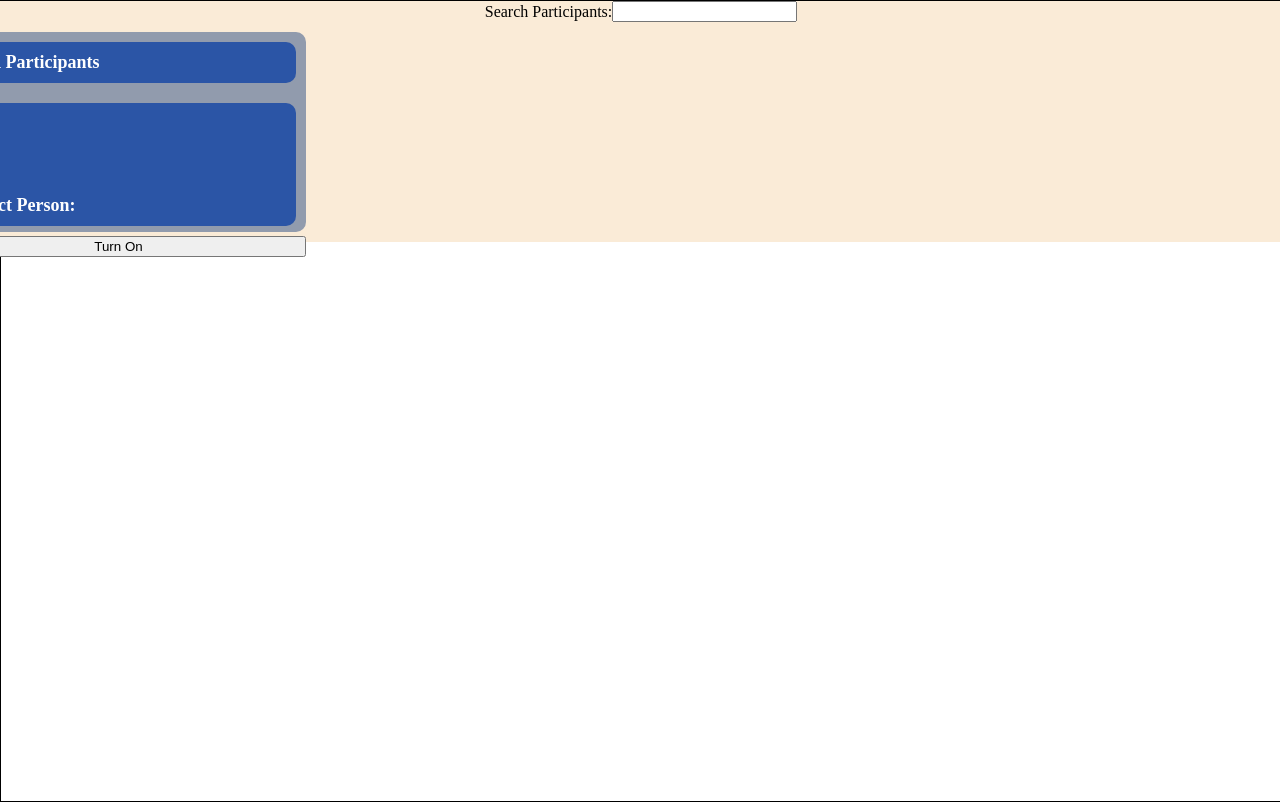
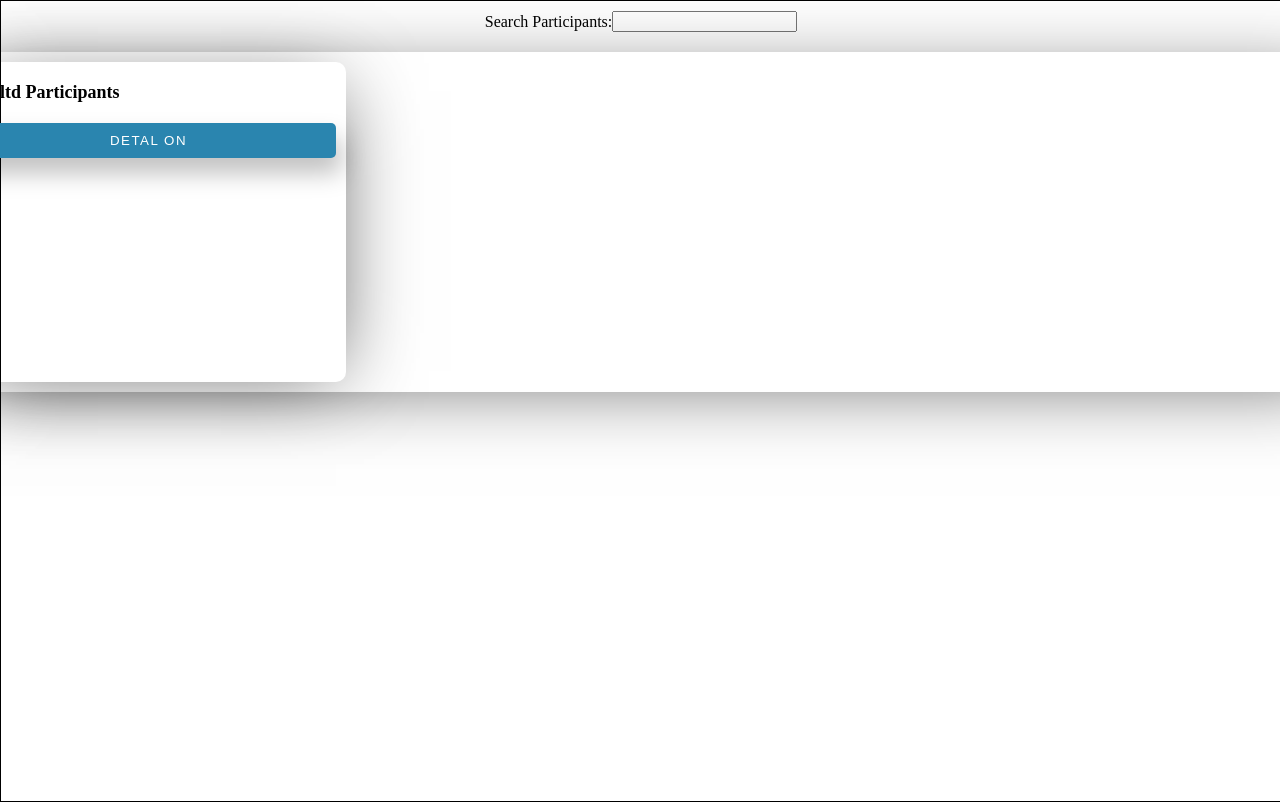
Before and after one commit to gagakik/agro, a React (Create React App) app in the folder my-app/: page /#/list in a window 1280 px wide. Shown: the top 802 px of the page. Built offline with nearby package versions, Linux system fonts and the light colour scheme.

Commit message:
no message

```diff
--- a/my-app/src/components/Api.js
+++ b/my-app/src/components/Api.js
@@ -4,11 +4,11 @@ import React, {useEffect, useState} from 'react';
 
 const Api = () => {
     const [data, setData] = useState([]);
-//http://10.168.133.11:8000/user/
+//http://213.131.37.250:8889/user/
     useEffect(() => {
         const fetchData = async () => {
           try {
-            const response = await fetch('http://10.168.133.11:8000/user/', {
+            const response = await fetch('http://213.131.37.250:8889/user/', {
               headers: {
                 'Content-Type': 'application/json',
                 'Referer':'http://localhost:3000/',
@@ -24,6 +24,8 @@ const Api = () => {
 
       fetchData();
     }, []);
+
+
 
     return (
       <div className='info'>
--- a/my-app/src/components/List.js
+++ b/my-app/src/components/List.js
@@ -14,20 +14,28 @@ const List = (props) => {
         <label htmlFor="psearch">Search Participants:</label>
         <input type="text" id="psearch" name="psearch" />
       </div>
+      <div className='company_wrap'>
       <div className='compList'>
         <div className='Participants'>
           <p className='num'>1</p>
           <p className='num'>ltd Participants</p>
         </div>
-        <div className='contact'>
+        <button onClick={handleToggle} className='edit'>
+        {detal ? 'Detal Off' : 'Detal On'}</button>
+        {detal && <div className='slide'>
+          <input type='submit' name='edit' value="EDIT" className='edit'/>
+          <input type='submit' name='edit' value="SAVE" className='save'/>
+          <input type='submit' name='edit' value="DELETE" className='delete'/>
+        </div>
+        }
+      </div>
+      {detal && <div className='slide'>
           <p className='num'>Tel:</p>
           <p className='num'>email:</p>
           <p className='num'>Contact Person:</p>
         </div>
-        <button onClick={handleToggle}>{detal ? 'Turn Off' : 'Turn On'}</button>
-
-      </div>
-      {detal && <div className='slide'>test</div>}
+        }
+    </div>
     </div>
   );
 }
--- a/my-app/src/components/Registration.js
+++ b/my-app/src/components/Registration.js
@@ -55,7 +55,7 @@ const Registration = () => {
   };
 
   return (
-    <div>
+    <div className='container'>
       <form onSubmit={handleSubmit}>
         <label>participant</label>
         <input type="text" name="participant" value={formData.participant} onChange={handleChange} />
--- a/my-app/src/components/api.css
+++ b/my-app/src/components/api.css
@@ -17,45 +17,7 @@
     gap: 20px;
 }
 
-.edit, .save  {
-    display: inline-block;
-    text-transform: uppercase;
-    color:#fff;
-    background-color: #2a85af;
-    text-align: center;
-    padding: 10px 20px;
-    letter-spacing: 1.5px;
-    user-select: none;
-    cursor: pointer;
-    box-shadow: 5px 15px 25px rgba(0, 0, 0,0.25);
-    border-radius: 5px;
-    border: none;
-}
 
-.edit:hover{
-    background-color: #7e939d;
-}
-.save:hover{
-    background-color: #7e939d;
-}
-.delete:hover{
-    background-color: #7e939d;
-}
-
-.delete {
-    display: inline-block;
-    text-transform: uppercase;
-    color:#fff;
-    background-color: #b14141;
-    text-align: center;
-    padding: 10px 20px;
-    letter-spacing: 1.5px;
-    user-select: none;
-    cursor: pointer;
-    box-shadow: 5px 15px 25px rgba(0, 0, 0,0.25);
-    border-radius: 5px;
-    border: none;
-}
 
 .fetchData {
     background-color: #7e939d;
--- a/my-app/src/components/list.css
+++ b/my-app/src/components/list.css
@@ -2,35 +2,35 @@
     display: flex;
     flex-direction: column;
     width: 375px;
-    height: 200px;
-    background-color: #919bad;
+    height: 300px;
     border-radius: 10px;
-    position: relative;
     margin: 10px;
+    padding: 10px;
+    gap: 10px;
+    box-shadow: 10px 9px 77px -20px rgba(0,0,0,0.63);
+    -webkit-box-shadow: 10px 9px 77px -20px rgba(0,0,0,0.63);
+    -moz-box-shadow: 10px 9px 77px -20px rgba(0,0,0,0.63);
 }
 
 .container {
     width: 1440px;
     display: flex;
     flex-direction: column;
-    background-color: antiquewhite;
+    align-items: center;
 }
 
 .num {
     font-size: 18px;
-    color: #fff;
     font-weight: 700;
     margin: 0;
 }
 
 .Participants {
     display: flex;
-    background-color: #2b55a6;
     justify-content: flex-start;
     align-items: center;
     padding: 10px 10px;
     gap: 20px;
-    margin: 10px;
     border-radius: 10px;
 }
 
@@ -47,6 +47,7 @@
     width: 100%;
     align-items: center;
     justify-content: center;
+    margin: 10px;
 }
 
 .detals {
@@ -60,12 +61,66 @@
     margin: 10px;
 }
 
-.contact {
-    background-color: #2b55a6;
+.slide {
     display: flex;
+    height: 300px;
+    background-color: #919bad;
+    border-radius: 10px;
     flex-direction: column;
-    gap: 20px;
     padding: 10px;
+    gap: 10px;
+    justify-content: center;
+}
+.company_wrap {
+    max-width: 1400px;
+    align-items: center;
+    width: 100%;
     margin: 10px;
+    display: flex;
+    width: 100%;
+    gap: 10px;
     border-radius: 10px;
+    box-shadow: 10px 9px 77px -20px rgba(0,0,0,0.63);
+-webkit-box-shadow: 10px 9px 77px -20px rgba(0,0,0,0.63);
+-moz-box-shadow: 10px 9px 77px -20px rgba(0,0,0,0.63);
 }
+
+.edit, .save  {
+    display: inline-block;
+    text-transform: uppercase;
+    color:#fff;
+    background-color: #2a85af;
+    text-align: center;
+    padding: 10px 20px;
+    letter-spacing: 1.5px;
+    user-select: none;
+    cursor: pointer;
+    box-shadow: 5px 15px 25px rgba(0, 0, 0,0.25);
+    border-radius: 5px;
+    border: none;
+}
+
+.edit:hover{
+    background-color: #7e939d;
+}
+.save:hover{
+    background-color: #7e939d;
+}
+.delete:hover{
+    background-color: #7e939d;
+}
+
+.delete {
+    display: inline-block;
+    text-transform: uppercase;
+    color:#fff;
+    background-color: #b14141;
+    text-align: center;
+    padding: 10px 20px;
+    letter-spacing: 1.5px;
+    user-select: none;
+    cursor: pointer;
+    box-shadow: 5px 15px 25px rgba(0, 0, 0,0.25);
+    border-radius: 5px;
+    border: none;
+}
```
